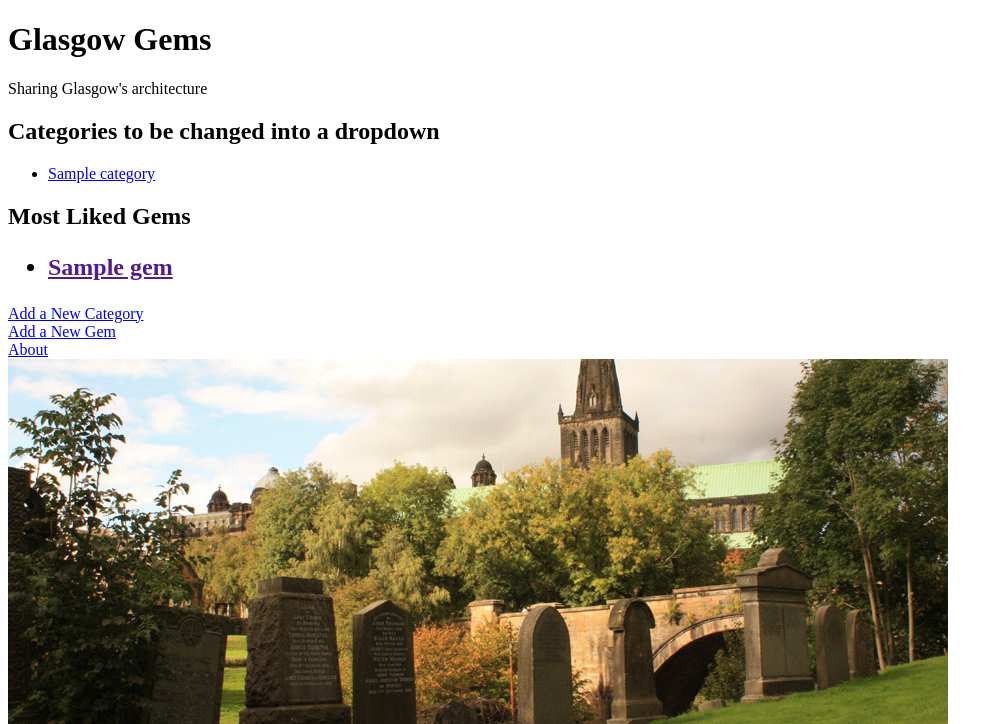
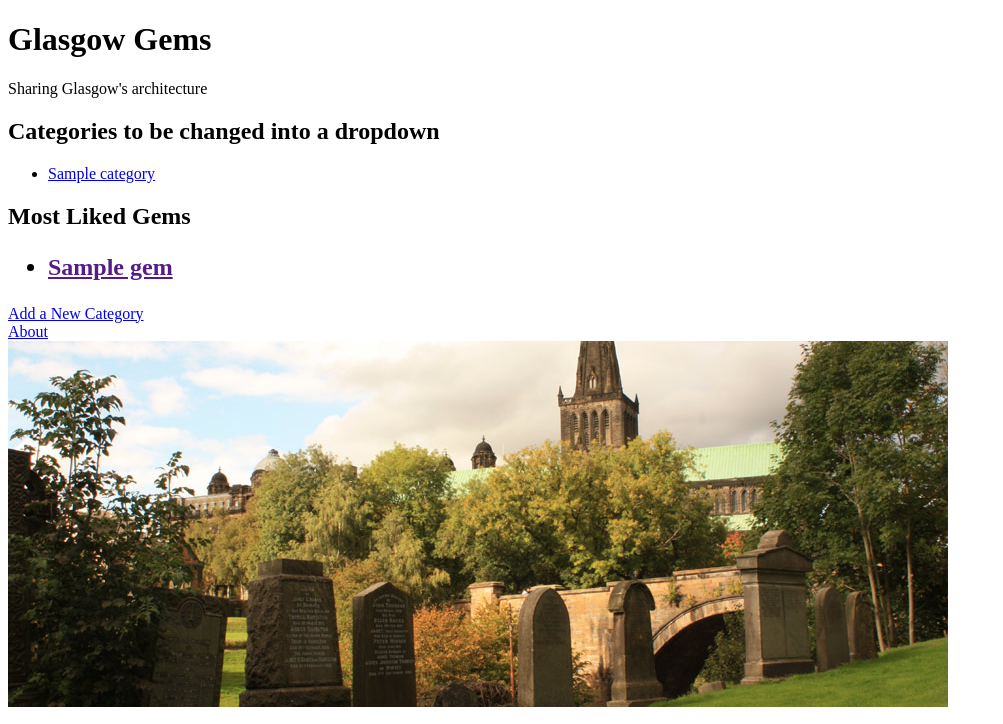
Before and after one commit to sibsones/glasgowgems, a Django app: page / in a window 1280 px wide. Shown: the top 724 px of the page, without its empty margins (0-1003 px from the left). Run offline with Django 3.2, Linux system fonts and the light colour scheme; tables that the repository leaves empty hold one stand-in row (values such as "Sample post").

Commit message:
chapter 7 done

```diff
--- a/glasgowgems/urls.py
+++ b/glasgowgems/urls.py
@@ -26,8 +26,8 @@ urlpatterns = [
     url(r'^about/$', views.about, name='about'),
     url(r'^admin/', admin.site.urls),
     url(r'^add_category/$',views.add_category,name='add_category'),
+	url(r'^category/(?P<category_name_slug>[\w\-]+)/$',
+		views.show_category, name='show_category'),
     url(r'^category/(?P<category_name_slug>[\w\-]+)/add_gem/$',
         views.add_gem, name='add_gem'),
-	url(r'^category/(?P<category_name_slug>[\w\-]+)/$',
-		views.show_category, name='show_category'),
 ] + static(settings.MEDIA_URL, document_root=settings.MEDIA_ROOT)
--- a/templates/gems/category.html
+++ b/templates/gems/category.html
@@ -27,7 +27,7 @@
 
 	<div>
 		{% if category %}
-			<a href="{% url 'add_gem' %}">Add a New Gem</a><br />
+		<a href="/category/{{category.slug}}/add_gem/">Add Gem</a> <br/>
         {% endif %}
 	</div>
 
--- a/templates/gems/index.html
+++ b/templates/gems/index.html
@@ -42,7 +42,6 @@
 
         <div>
 			<a href="{% url 'add_category' %}">Add a New Category</a><br />
-			<a href="{% url 'add_gem' %}">Add a New Gem</a><br />
             <a href="{% url 'about' %}">About</a><br />
             <img src="{% static "images/necropolis_landscape.jpg" %}"
                 alt="Necropolis Landscape"/>
```
